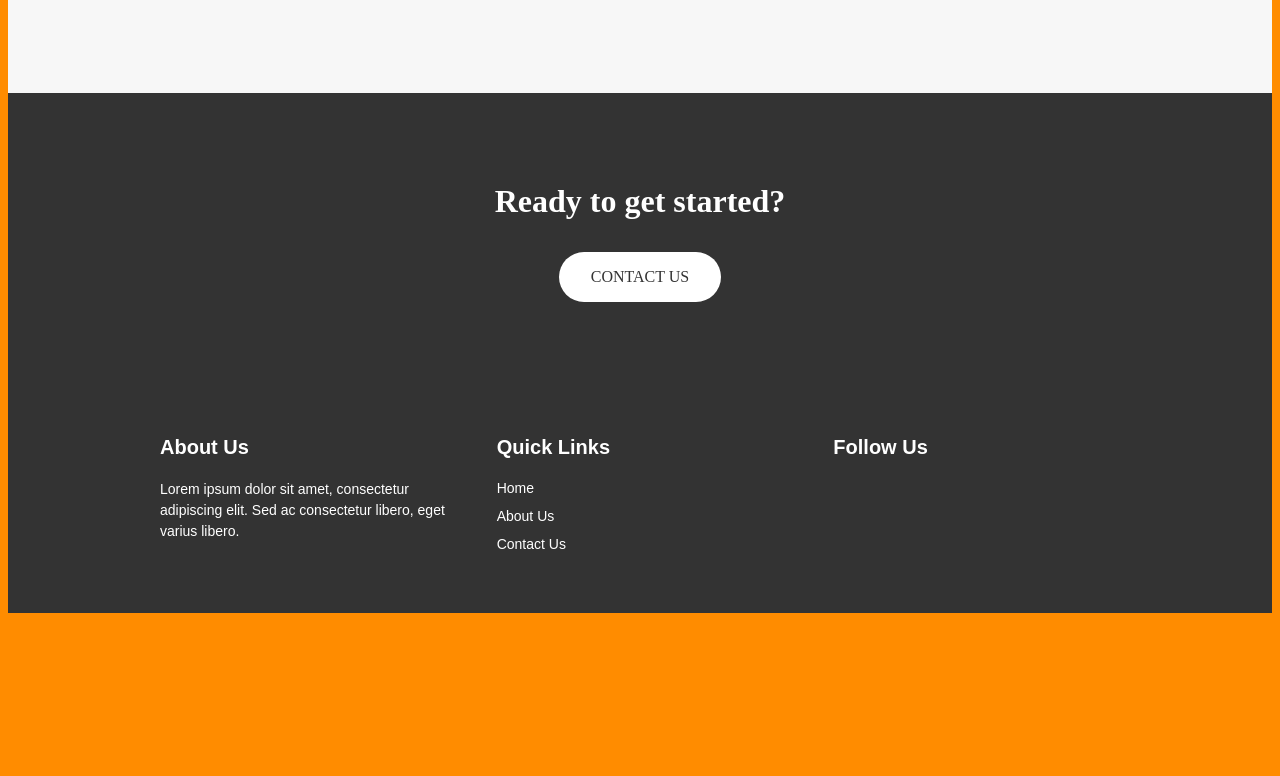
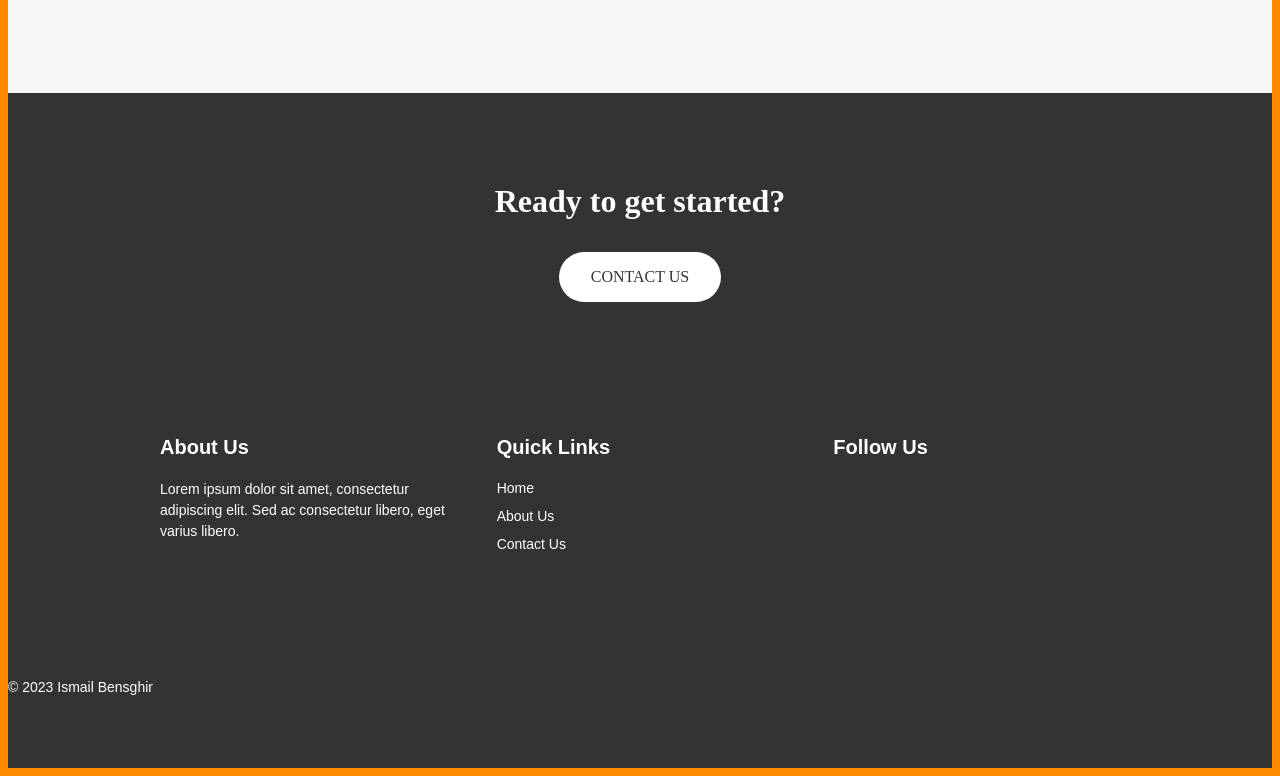
Before and after one commit to Ismsge/First1_website.github.io, a plain HTML site: page index.html in a window 1280 px wide. Shown: the part 1184-1960 px from the top of the page. Before the commit the page ends 1805 px from the top, so only its background shows below. Drawn offline with Linux system fonts and the light colour scheme.

Commit message:
Update index.html

```diff
--- a/index.html
+++ b/index.html
@@ -87,6 +87,8 @@
 		  </div>
 		</div>
 	  </footer>
-
+	<footer class="copyright">
+		<p>&copy; 2023 Ismail Bensghir</p>
+	  </footer>
 </body>
 </html>
```
